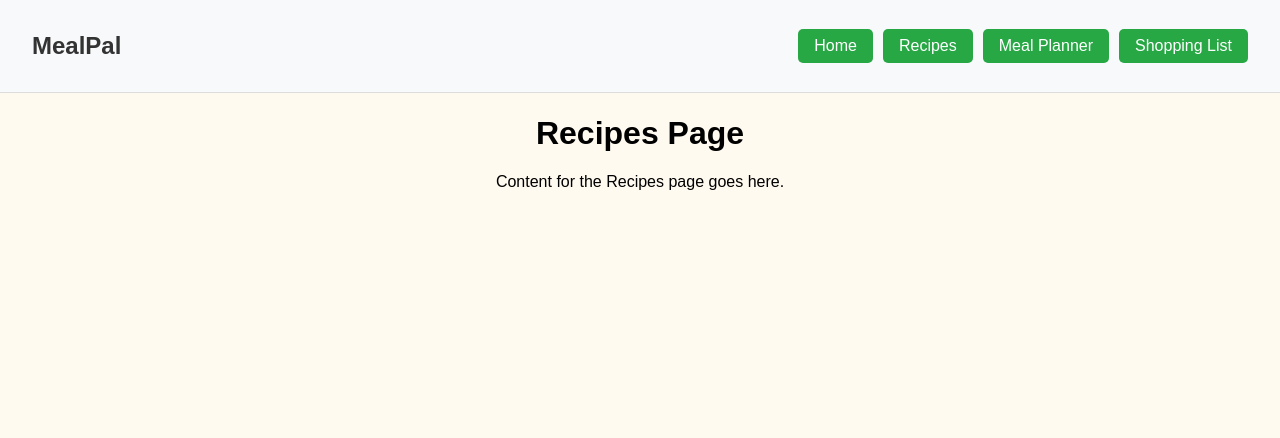
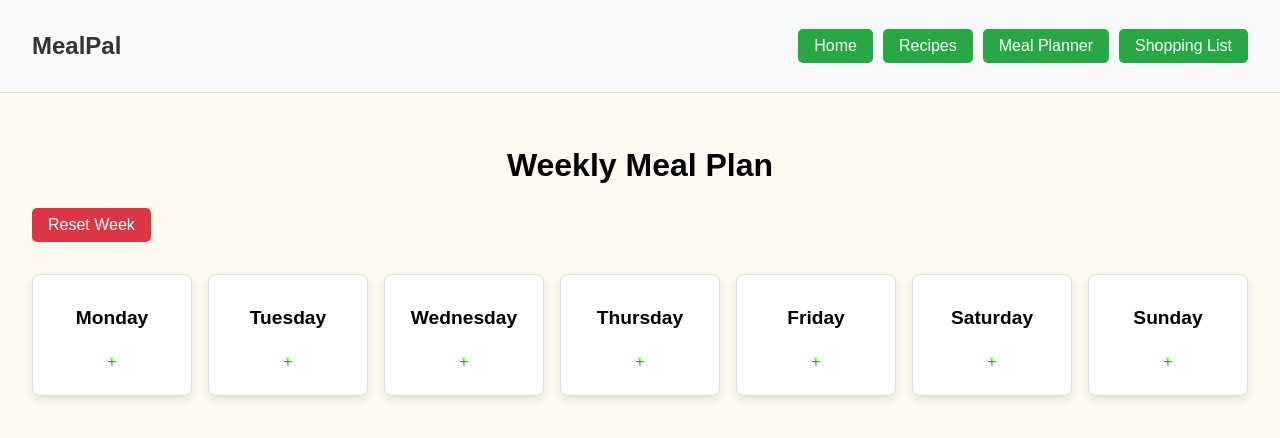
Before and after one commit to Mago-RM/MealPlanner, a Vue app in the folder mealpal-vue/: page /meal-planner in a window 1280 px wide. Shown: the top 438 px of the page. Built offline with nearby package versions, Linux system fonts and the light colour scheme.

Commit message:
IU Update

```diff
--- a/mealpal-vue/src/views/MealPlannerView.vue
+++ b/mealpal-vue/src/views/MealPlannerView.vue
@@ -1,16 +1,303 @@
 <template>
-  <div class="recipes">
-    <h1 class="text-2xl font-bold">Recipes Page</h1>
-    <p>Content for the Recipes page goes here.</p>
+  <div class="meal-planner">
+    <h1 class="title">Weekly Meal Plan</h1>
+
+    <!-- Reset Button Container -->
+    <div class="reset-button-container">
+      <button class="reset-button" @click="resetWeek">Reset Week</button>
+    </div>
+
+    <div class="week-grid">
+      <div v-for="day in weekDays" :key="day.name" class="day-column">
+        <h2 class="day-title">{{ day.name }}</h2>
+        <div v-for="meal in day.meals" :key="meal.type" class="meal-card">
+          <span>{{ meal.recipe || "No Recipe" }}</span>
+        </div>
+        <button class="add-button" @click="openModal(day.name)">+</button>
+      </div>
+    </div>
+
+    <!-- Modal -->
+    <div v-if="isModalOpen" class="modal-overlay">
+      <div class="modal">
+        <h2>Add Recipe for {{ selectedDay }}</h2>
+        <select v-model="selectedMealType">
+          <option disabled value="">Select Meal Type</option>
+          <option v-for="type in mealTypes" :key="type" :value="type">{{ type }}</option>
+        </select>
+        <select v-model="selectedRecipe">
+          <option disabled value="">Select Recipe</option>
+          <option v-for="recipe in recipes" :key="recipe.name" :value="recipe.name">{{ recipe.name }}</option>
+        </select>
+        <div class="modal-actions">
+          <button class="cancel-button" @click="closeModal">Cancel</button>
+          <button class="save-button" @click="addMeal">Save</button>
+        </div>
+      </div>
+    </div>
   </div>
 </template>
 
+
 <script>
 export default {
-  name: "RecipesView",
+  data() {
+    return {
+      weekDays: [], // Start with an empty array
+      recipes: [], // List of all recipes from recipes.json
+      isModalOpen: false,
+      selectedDay: null,
+      selectedMealType: "",
+      selectedRecipe: "",
+      mealTypes: ["Breakfast", "Lunch", "Dinner", "Snacks", "Beverages"],
+    };
+  },
+  async created() {
+    // Load saved data from localStorage or default to predefined structure
+    const savedWeekPlan = localStorage.getItem("weekDays");
+    if (savedWeekPlan) {
+      this.weekDays = JSON.parse(savedWeekPlan);
+    } else {
+      // Fallback to default if no saved data exists
+      this.weekDays = [
+        { name: "Monday", meals: [] },
+        { name: "Tuesday", meals: [] },
+        { name: "Wednesday", meals: [] },
+        { name: "Thursday", meals: [] },
+        { name: "Friday", meals: [] },
+        { name: "Saturday", meals: [] },
+        { name: "Sunday", meals: [] },
+      ];
+    }
+
+    // Load recipes
+    const response = await fetch("/recipes.json");
+    this.recipes = await response.json();
+  },
+  watch: {
+    // Watch for changes in weekDays and save to localStorage
+    weekDays: {
+      deep: true,
+      handler(newWeekDays) {
+        localStorage.setItem("weekDays", JSON.stringify(newWeekDays));
+      },
+    },
+  },
+  methods: {
+    openModal(day) {
+      this.selectedDay = day;
+      this.isModalOpen = true;
+    },
+    closeModal() {
+      this.selectedDay = null;
+      this.selectedMealType = "";
+      this.selectedRecipe = "";
+      this.isModalOpen = false;
+    },
+    addMeal() {
+      const day = this.weekDays.find((d) => d.name === this.selectedDay);
+      const meal = day.meals.find((m) => m.type === this.selectedMealType);
+      if (meal) {
+        meal.recipe = this.selectedRecipe;
+      } else {
+        day.meals.push({ type: this.selectedMealType, recipe: this.selectedRecipe });
+      }
+      this.closeModal();
+    },
+    resetWeek() {
+      this.weekDays.forEach((day) => {
+        day.meals.forEach((meal) => {
+          meal.recipe = null;
+        });
+      });
+    },
+  },
 };
 </script>
 
+
 <style scoped>
-/* Add styles here if needed */
+.meal-planner {
+  padding: 2rem;
+  background-color: var(--beige);
+}
+
+.title {
+  text-align: center;
+  font-size: 2rem;
+  margin-bottom: 1.5rem;
+}
+
+.week-grid {
+  display: grid;
+  grid-template-columns: repeat(7, 1fr);
+  gap: 1rem;
+}
+
+.day-column {
+  background-color: white;
+  border: 1px solid #ddd;
+  border-radius: 8px;
+  padding: 1rem;
+  text-align: center;
+  box-shadow: 0 4px 8px rgba(0, 0, 0, 0.1);
+}
+
+.day-title {
+  font-size: 1.2rem;
+  margin-bottom: 0.5rem;
+}
+
+.meal-card {
+  background-color: var(--green);
+  color: white;
+  border-radius: 4px;
+  padding: 0.5rem;
+  margin: 0.5rem 0;
+  font-size: 0.9rem;
+  color: var(--text-green);
+}
+
+.add-button {
+  background-color: var(--green);
+  color: rgb(34, 176, 12);
+  border: none;
+  border-radius: 4px;
+  padding: 0.5rem 1rem;
+  cursor: pointer;
+  font-size: 1rem;
+  margin-top: 0.5rem;
+  transition: background-color 0.3s ease;
+}
+
+.add-button:hover {
+  background-color: #1e7d4e; /* Slightly darker green */
+}
+
+/* Modal Overlay */
+.modal-overlay {
+  position: fixed;
+  top: 0;
+  left: 0;
+  width: 100%;
+  height: 100%;
+  background: rgba(0, 0, 0, 0.5); /* Dark overlay */
+  display: flex;
+  justify-content: center;
+  align-items: center;
+}
+
+/* Modal Content */
+.modal {
+  background: white; /* Use white background for content */
+  color: var(--text-dark); /* Ensure text color is readable */
+  padding: 1.5rem;
+  border-radius: 8px;
+  text-align: center;
+  box-shadow: 0 4px 10px rgba(0, 0, 0, 0.2);
+  width: 300px;
+}
+
+/* Modal Button Style */
+button {
+  background-color: var(--green); /* Same green as nav bar */
+  color: white;
+  border: none;
+  padding: 0.5rem 1rem;
+  border-radius: 5px;
+  font-size: 1rem;
+  cursor: pointer;
+  transition: background-color 0.3s;
+}
+
+button:hover {
+  background-color: #087e6d; /* Darker green for hover */
+}
+
+/* Dropdown Styling */
+select {
+  background-color: white; /* White background */
+  border: 2px solid var(--green); /* Green border */
+  color: var(--text-dark); /* Dark text */
+  padding: 0.5rem;
+  font-size: 1rem;
+  border-radius: 5px;
+  outline: none;
+  transition: background-color 0.3s, color 0.3s;
+}
+
+/* Highlight selected option */
+select option {
+  background-color: white; /* Default white background */
+  color: var(--text-dark); /* Dark text */
+}
+
+select option:checked {
+  background-color: var(--green); /* Green background for selected option */
+  color: white; /* White text for contrast */
+}
+
+.modal-actions {
+  display: flex;
+  justify-content: space-between;
+}
+
+.save-button {
+  background-color: #28a745;
+  color: white;
+  border: none;
+  padding: 10px 20px;
+  font-size: 1rem;
+  border-radius: 5px;
+  cursor: pointer;
+  transition: background-color 0.3s ease-in-out;
+}
+
+.save-button:hover {
+  background-color: #218838;
+}
+
+.cancel-button {
+  background-color: #ccc;
+  color: black;
+  border: none;
+  padding: 0.5rem 1rem;
+  border-radius: 4px;
+  cursor: pointer;
+}
+
+.cancel-button:hover {
+  background-color: #bbb;
+}
+
+.reset-button {
+  background-color: #dc3545; /* Bootstrap danger red */
+  color: white;
+  border: none;
+  padding: 0.5rem 1rem;
+  border-radius: 5px;
+  cursor: pointer;
+  font-size: 1rem;
+  margin-bottom: 1rem;
+  margin-left: 0; /* Align to the left */
+}
+
+.reset-button:hover {
+  background-color: #a71d2a; /* Darker red on hover */
+}
+
+.reset-button-container {
+  display: flex;
+  justify-content: flex-start; /* Align button to the left */
+  margin-bottom: 1rem;
+}
+
+/* Adjust color variables if necessary */
+:root {
+  --green: #28a745;
+  --text-dark: #333;
+  --subtle-orange: #fbe8cc;
+  --beige: #fffaf0;
+  --dark-green: #1e7d4e;
+}
 </style>
--- a/mealpal-vue/src/views/ShoppingListView.vue
+++ b/mealpal-vue/src/views/ShoppingListView.vue
@@ -1,13 +1,13 @@
 <template>
   <div class="recipes">
-    <h1 class="text-2xl font-bold">Recipes Page</h1>
+    <h1 class="text-2xl font-bold">Let's Go Grocery Shopping</h1>
     <p>Content for the Recipes page goes here.</p>
   </div>
 </template>
 
 <script>
 export default {
-  name: "RecipesView",
+  name: "ShoppingListView",
 };
 </script>
 
```
Also changed, not shown: mealpal-vue/week_plan.json (added, +24 -0 lines).
